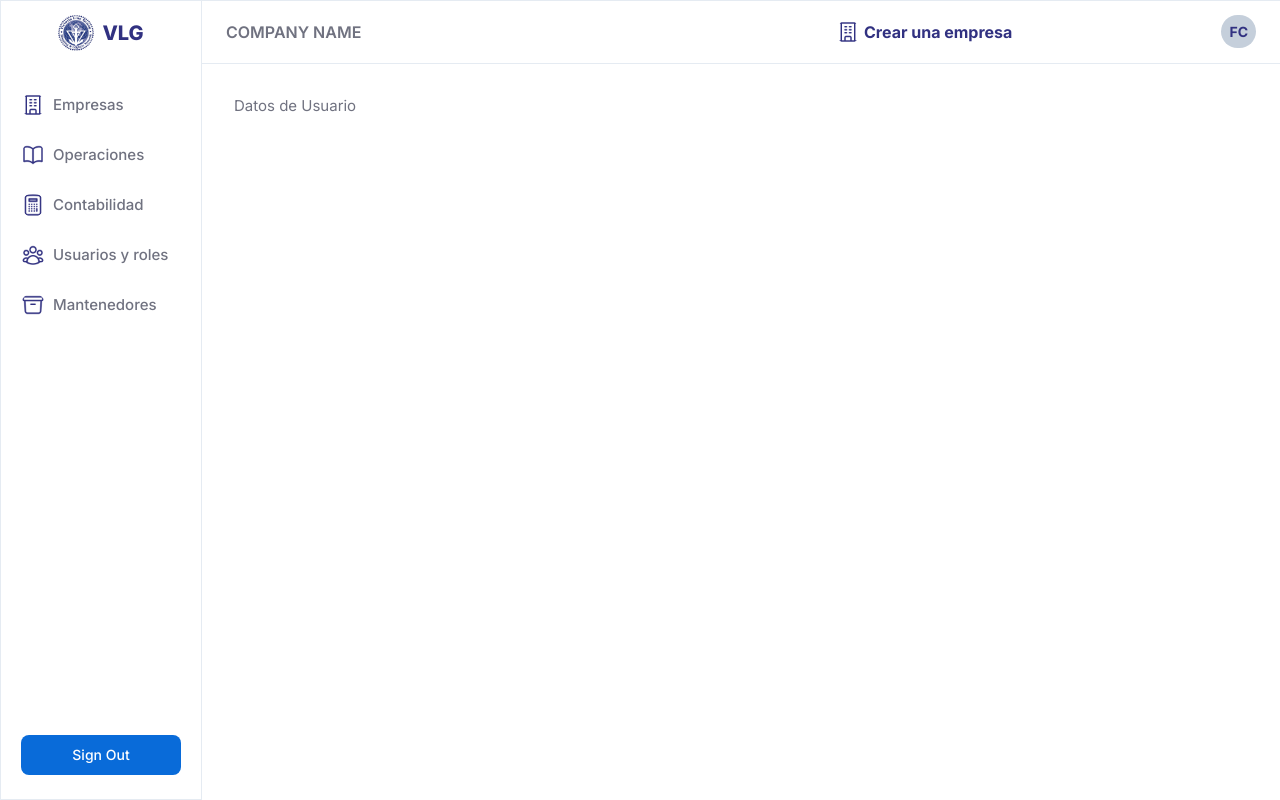
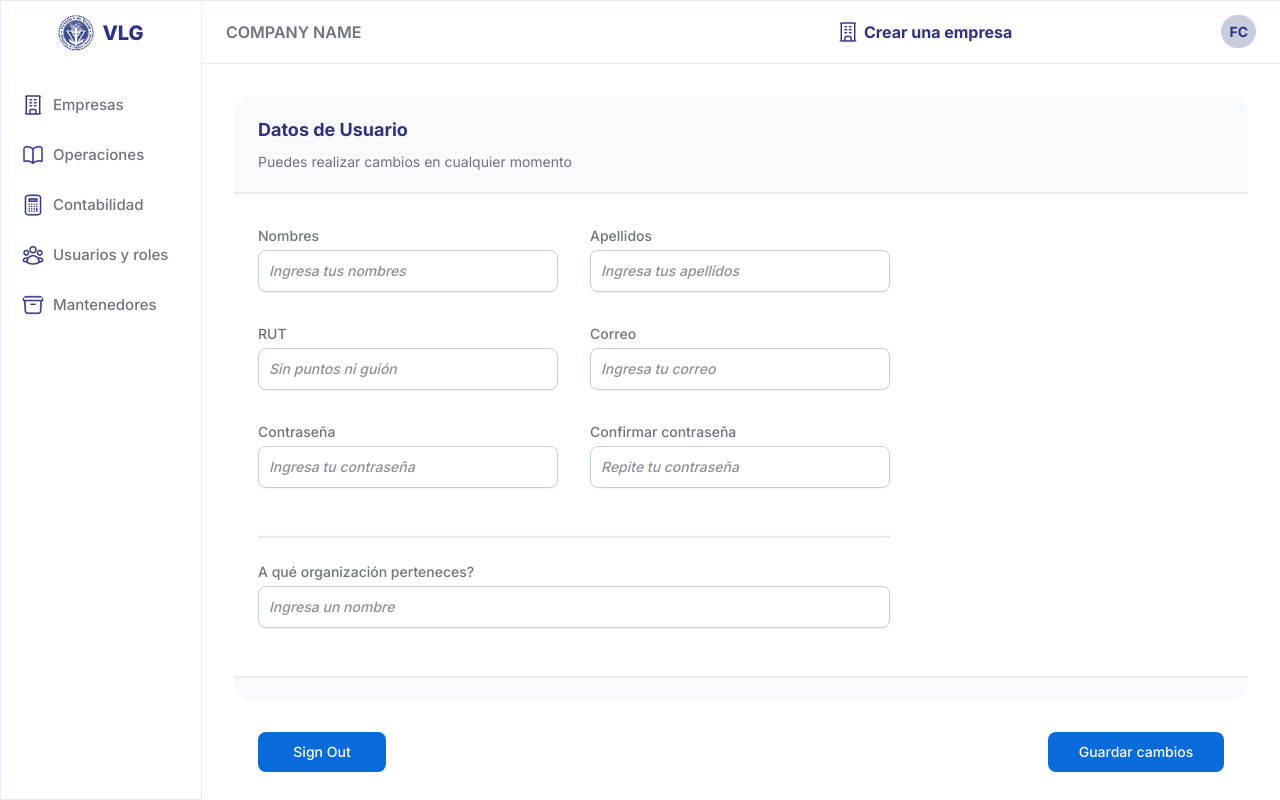
Before and after one commit to CesarAugusto316/vlg-software, a React (Vite) app: page /account-profile in a window 1280 px wide. Built offline with nearby package versions, Linux system fonts and the light colour scheme; no server answers; sample sign-in values are in the browser's storage.

Commit message:
✨ Update HomeLayout and index.css styles, add validation schema for registration, and remove sign out button from Sidebar

```diff
--- a/src/app/accountProfile/AccountProfile.tsx
+++ b/src/app/accountProfile/AccountProfile.tsx
@@ -1,10 +1,148 @@
 import { FC } from 'react';
+import { HorizontalSeparator } from '../../components/HorizontalSeparator';
+import { Formik } from 'formik';
+import { Form } from 'react-router-dom';
+import { FieldWithErrorMessage } from '../../components/FieldWithErrorMessage';
+import { AccountProfileFormValues, validationSchema } from '../auth/register/validationSchemma';
+import { useVlgStore } from '../../vlgStore/vlgStore';
+import { signOut } from 'firebase/auth';
+import { auth } from '../../firebase/firebaseConfig';
 
 
 export const AccountProfile: FC = () => {
+  const accountProfile = useVlgStore(state => state.accountProfile);
+  const resetAccountProfile = useVlgStore(state => state.resetAccountProfile);
+
+
+  const initialValues: AccountProfileFormValues = {
+    name: accountProfile.name ?? '',
+    lastName: accountProfile.lastName ?? '',
+    rut: accountProfile.rut ?? '',
+    email: accountProfile.email ?? '',
+    password: accountProfile.password ?? '',
+    rePassword: accountProfile.password ?? '',
+  };
+
+
+  const handleSignOut = async () => {
+    try {
+      await signOut(auth);
+      resetAccountProfile();
+    } catch (error) {
+      console.error('Error signing out', error);
+    }
+  };
+
+
   return (
     <div>
-      <h1>Datos de Usuario</h1>
+      <Formik
+        validationSchema={validationSchema}
+        initialValues={initialValues}
+        onSubmit={() => undefined}
+      >
+        {() => (
+          <>
+            <HorizontalSeparator direction="up">
+              <div>
+                <h4 className="createSection__title">
+                  Datos de Usuario
+                </h4>
+                <p className="createSection__sub-title">
+                  Puedes realizar cambios en cualquier momento
+                </p>
+              </div>
+            </HorizontalSeparator>
+
+            <Form className="px-6 py-8 w-[680px] flex flex-col gap-4">
+              <ul className="grid grid-cols-2 gap-x-8 gap-y-4">
+                <li>
+                  <FieldWithErrorMessage
+                    name="name"
+                    type="text"
+                    placeholder="Ingresa tus nombres"
+                    label="Nombres"
+                  />
+                </li>
+
+                <li>
+                  <FieldWithErrorMessage
+                    name="lastName"
+                    type="text"
+                    placeholder="Ingresa tus apellidos"
+                    label="Apellidos"
+                  />
+                </li>
+
+                <li>
+                  <FieldWithErrorMessage
+                    name="rut"
+                    type="text"
+                    placeholder="Sin puntos ni guión"
+                    label="RUT"
+                  />
+                </li>
+
+                <li>
+                  <FieldWithErrorMessage
+                    name="email"
+                    type="email"
+                    placeholder="Ingresa tu correo"
+                    label="Correo"
+                  />
+                </li>
+
+                <li>
+                  <FieldWithErrorMessage
+                    name="password"
+                    type="password"
+                    placeholder="Ingresa tu contraseña"
+                    label="Contraseña"
+                  />
+                </li>
+
+                <li>
+                  <FieldWithErrorMessage
+                    name="rePassword"
+                    type="password"
+                    placeholder="Repite tu contraseña"
+                    label="Confirmar contraseña"
+                  />
+                </li>
+
+                <li className="mt-4 col-span-2 border-t-2 border-gray-vlg-200 pt-6">
+                  <FieldWithErrorMessage
+                    name="organizationName"
+                    type="text"
+                    placeholder="Ingresa un nombre"
+                    label="A qué organización perteneces?"
+                  />
+
+                </li>
+              </ul>
+            </Form>
+
+            <HorizontalSeparator direction="down" />
+
+            <section className="py-8 px-6 flex items-center justify-between">
+              <button
+                type="button"
+                onClick={handleSignOut}
+                className="btn-primary max-w-32"
+              >
+                Sign Out
+              </button>
+
+              <button
+                type="submit"
+                className="btn-primary max-w-44"
+              >
+                Guardar cambios
+              </button>
+            </section>
+          </>
+        )}
+      </Formik>
     </div>
   );
 };
--- a/src/app/auth/register/Slide1.tsx
+++ b/src/app/auth/register/Slide1.tsx
@@ -3,34 +3,9 @@ import { LogoTitle } from '../components/LogoTitle';
 import { Link } from 'react-router-dom';
 import { FieldWithErrorMessage } from '../../../components/FieldWithErrorMessage';
 import { Formik, FormikHelpers, Form } from 'formik';
-import * as Yup from 'yup';
-import { AccountProfile } from '../../../models/AccountProfile';
 import { useVlgStore } from '../../../vlgStore/vlgStore';
 import { useSlides } from './useSlidesHook';
-
-
-interface FormValues extends Pick<AccountProfile, (
-  'name' |
-  'lastName' |
-  'rut' |
-  'email' |
-  'password'
-)> {
-  rePassword: string;
-}
-
-
-const validationSchema = Yup.object<FormValues>({
-  name: Yup.string().required('Ingresa tus nombres'),
-  lastName: Yup.string().required('Ingresa tus apellidos'),
-  rut: Yup.string().required('Ingresa tu RUT'),
-  email: Yup.string().email('Ingresa un correo válido').required('Ingresa tu correo'),
-  password: Yup.string().min(6).required('Ingresa tu contraseña'),
-  rePassword:
-    Yup.string()
-      .oneOf([Yup.ref('password'), ''], 'Las contraseñas no coinciden')
-      .required('Repite tu contraseña'),
-});
+import { AccountProfileFormValues, validationSchema } from './validationSchemma';
 
 
 export const Slide1: FC = () => {
@@ -38,7 +13,7 @@ export const Slide1: FC = () => {
   const setAccountProfile = useVlgStore(state => state.setAccountProfile);
   const onNextSlide = useSlides(state => state.onNextSlide);
 
-  const initialValues: FormValues = {
+  const initialValues: AccountProfileFormValues = {
     name: accountProfile.name ?? '',
     lastName: accountProfile.lastName ?? '',
     rut: accountProfile.rut ?? '',
@@ -47,7 +22,7 @@ export const Slide1: FC = () => {
     rePassword: accountProfile.password ?? '',
   };
 
-  const handleNextStep = (values: FormValues, actions: FormikHelpers<FormValues>) => {
+  const handleNextStep = (values: AccountProfileFormValues, actions: FormikHelpers<AccountProfileFormValues>) => {
     setAccountProfile(values);
     actions.setSubmitting(true);
     onNextSlide();
--- /dev/null
+++ b/src/app/auth/register/validationSchemma.ts
@@ -0,0 +1,26 @@
+import * as Yup from 'yup';
+import { AccountProfile } from '../../../models/AccountProfile';
+
+
+export interface AccountProfileFormValues extends Pick<AccountProfile, (
+  'name' |
+  'lastName' |
+  'rut' |
+  'email' |
+  'password'
+)> {
+  rePassword: string;
+}
+
+
+export const validationSchema = Yup.object<AccountProfileFormValues>({
+  name: Yup.string().required('Ingresa tus nombres'),
+  lastName: Yup.string().required('Ingresa tus apellidos'),
+  rut: Yup.string().required('Ingresa tu RUT'),
+  email: Yup.string().email('Ingresa un correo válido').required('Ingresa tu correo'),
+  password: Yup.string().min(6).required('Ingresa tu contraseña'),
+  rePassword:
+    Yup.string()
+      .oneOf([Yup.ref('password'), ''], 'Las contraseñas no coinciden')
+      .required('Repite tu contraseña'),
+});
--- a/src/app/layouts/HomeLayout.tsx
+++ b/src/app/layouts/HomeLayout.tsx
@@ -28,7 +28,7 @@ export const HomeLayout: FC = () => {
           <main className="flex-1 flex flex-col">
             <Navbar />
 
-            <div className="p-8 flex-1">
+            <div className="p-8 flex-1 overflow-auto text-sm">
               <Outlet />
             </div>
           </main>
--- a/src/components/CreateSection.tsx
+++ b/src/components/CreateSection.tsx
@@ -18,8 +18,8 @@ export const CreateSection: FC<CreateSectionProps> = ({ btn2Text, subtitle, titl
     <div>
       <HorizontalSeparator direction="up">
         <div>
-          <h4 className="text-blue-vlg-900 mb-2 font-bold">{title}</h4>
-          <p className="text-sm">{subtitle}</p>
+          <h4 className="createSection__title">{title}</h4>
+          <p className="createSection__sub-title">{subtitle}</p>
         </div>
 
         <div>
--- a/src/components/Sidebar.tsx
+++ b/src/components/Sidebar.tsx
@@ -1,8 +1,5 @@
 import { FC } from 'react';
 import { NavLink } from 'react-router-dom';
-import { signOut } from 'firebase/auth';
-import { auth } from '../firebase/firebaseConfig';
-import { useVlgStore } from '../vlgStore/vlgStore';
 import logoImg from '../assets/icons/vlg-logo.png';
 import { defaultImagePlaceholder } from '../constants';
 import companiesLogo from '../assets/icons/company.png';
@@ -43,17 +40,6 @@ const links = [
 
 
 export const Sidebar: FC = () => {
-  const resetAccountProfile = useVlgStore(state => state.resetAccountProfile);
-
-  const handleSignOut = async () => {
-    try {
-      await signOut(auth);
-      resetAccountProfile();
-    } catch (error) {
-      console.error('Error signing out', error);
-    }
-  };
-
   return (
     <aside className="h-full border border-gray-vlg-200 overflow-x-hidden">
 
@@ -80,16 +66,6 @@ export const Sidebar: FC = () => {
             </ForEach>
           </ul>
         </section>
-
-        <section className="py-6 px-5">
-          <button
-            type="button"
-            onClick={handleSignOut}
-            className="btn-primary"
-          >
-            Sign Out
-          </button>
-        </section>
       </nav>
     </aside>
   );
--- a/src/index.css
+++ b/src/index.css
@@ -7,6 +7,11 @@
 @layer base {
   body {
     @apply text-sm font-sans text-gray-vlg-400 dark:text-white;
+    /* scrollbar-width: thin; */
+  }
+
+  ::-webkit-scrollbar {
+    width: 0px;
   }
 
   a {
@@ -70,4 +75,12 @@
   .form-container {
     @apply bg-white p-8 rounded-xl border-gray-vlg-100 border-2;
   }
+
+  .createSection__title {
+    @apply text-blue-vlg-900 mb-2 font-bold;
+  }
+
+  .createSection__sub-title {
+    @apply text-sm;
+  }
 }
```
